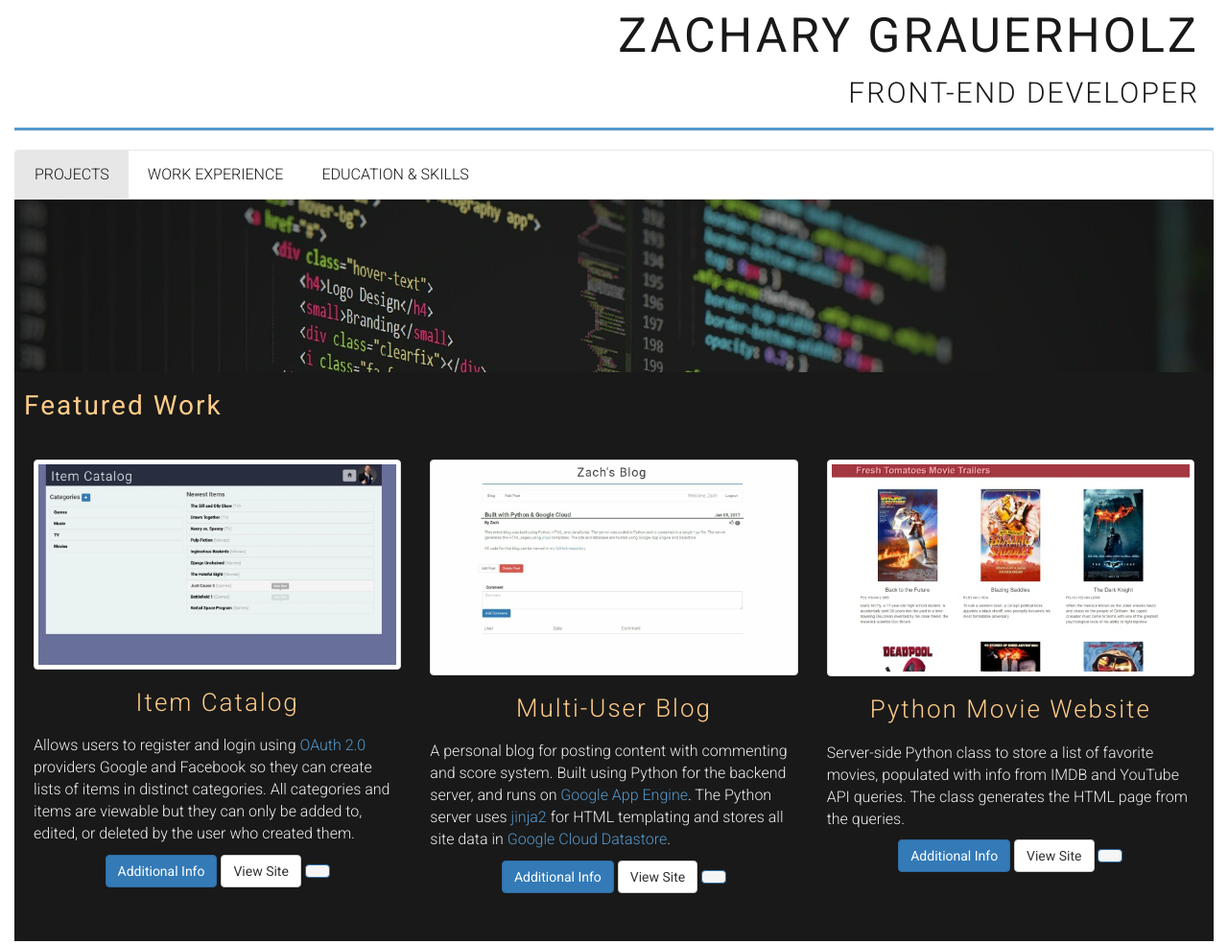
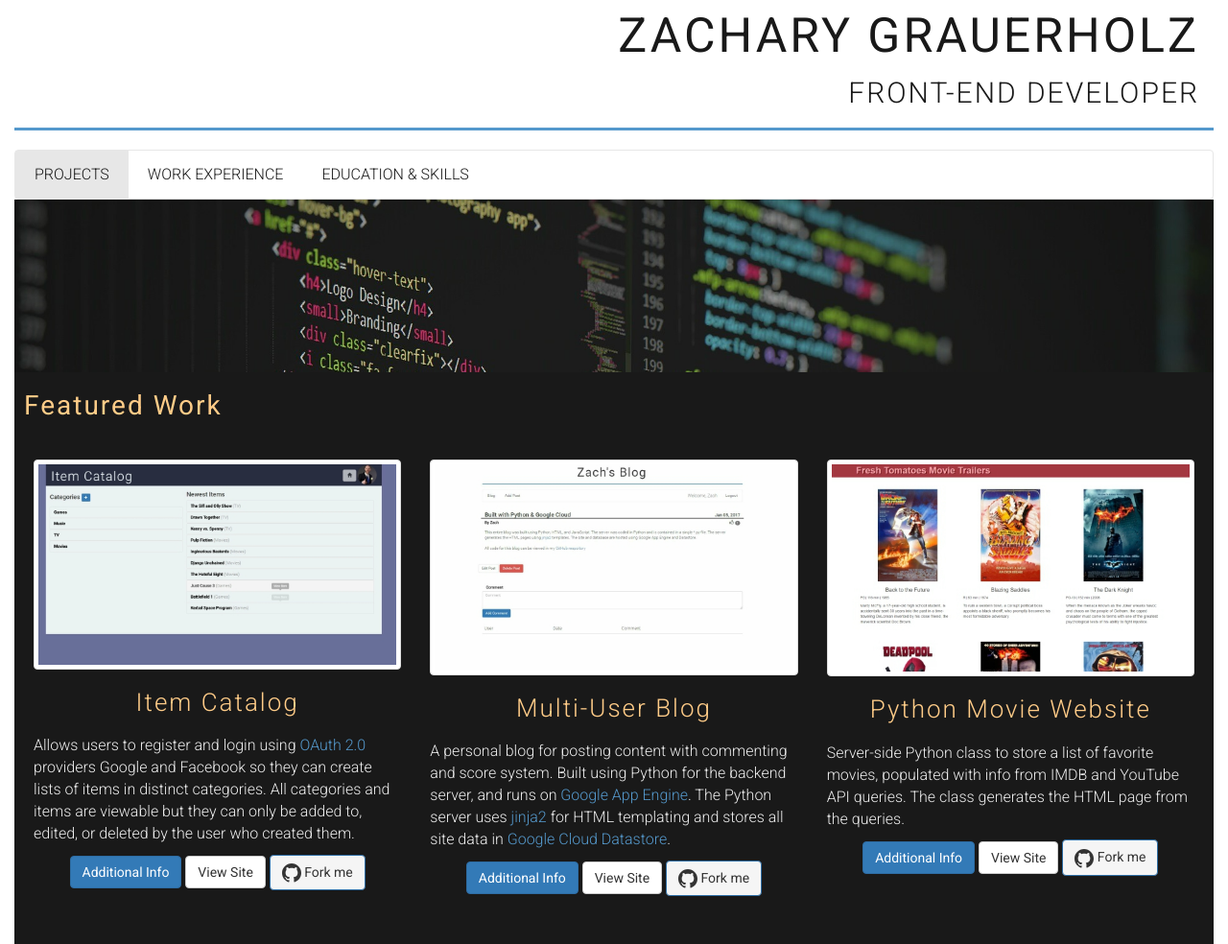
Before and after one commit to ZGrauer/Portfolio, a website: page index.html in a window 1280 px wide. Shown: the whole page at 96% size. Drawn offline with Linux system fonts and the light colour scheme; a web font is replaced by a local one.

```diff
--- a/css/style.css
+++ b/css/style.css
@@ -114,6 +114,12 @@
 }
 
 .linkedin,
+.github {
+  padding-top: 10px;
+  padding-bottom: 10px;
+}
+
+.linkedin,
 .linkedin:visited {
   background-color: #0077b5;
   color: #fff;
@@ -137,6 +143,17 @@
 .github:focus {
   background-color: #999;
   color: #333;
+}
+
+.btn-svg {
+  display: inline-block;
+  height:20px;
+  width: 20px;
+}
+
+.github-fork {
+  padding-top: 7px;
+  padding-bottom: 7px
 }
 
 .page-heading {
@@ -167,7 +184,6 @@
   letter-spacing:1px;
   margin: 20px 0;
 }
-
 
 /* Links */
 main a:hover {
--- a/index.html
+++ b/index.html
@@ -74,8 +74,8 @@
             <a href="http://itemcatalog.us-west-2.elasticbeanstalk.com/" target="_blank" class="btn btn-default" role="button" >
               View Site
             </a>
-            <a class="btn btn-primary github" href="https://github.com/ZGrauer/Item-Catalog" target="_blank" data-toggle="tooltip" data-placement="bottom" title="Fork me on GitHub">
-              <span class="brandico-github"></span>
+            <a class="btn btn-primary github github-fork" href="https://github.com/ZGrauer/Item-Catalog" target="_blank" data-toggle="tooltip" data-placement="bottom" title="Fork me on GitHub">
+              <img src="./images/github.svg" alt="Fork on GitHub" class="btn-svg" /> Fork me
             </a>
           </article>
           <article class="col-md-4 pad-bottom">
@@ -94,8 +94,8 @@
             <a href="https://zachs-blog-154712.appspot.com/" target="_blank" class="btn btn-default" role="button">
               View Site
             </a>
-            <a class="btn btn-primary github" href="https://github.com/ZGrauer/Python-Blog" target="_blank" data-toggle="tooltip" data-placement="bottom" title="Fork me on GitHub">
-              <span class="brandico-github"></span>
+            <a class="btn btn-primary github github-fork" href="https://github.com/ZGrauer/Python-Blog" target="_blank" data-toggle="tooltip" data-placement="bottom" title="Fork me on GitHub">
+              <img src="./images/github.svg" alt="Fork on GitHub" class="btn-svg" /> Fork me
             </a>
           </article>
           <article class="col-md-4 pad-bottom">
@@ -112,8 +112,8 @@
             <a href="fresh_tomatoes.html" target="_blank" class="btn btn-default" role="button">
               View Site
             </a>
-            <a class="btn btn-primary github" href="https://github.com/ZGrauer/Movie-Website" target="_blank" data-toggle="tooltip" data-placement="bottom" title="Fork me on GitHub">
-              <span class="brandico-github"></span>
+            <a class="btn btn-primary github github-fork" href="https://github.com/ZGrauer/Movie-Website" target="_blank" data-toggle="tooltip" data-placement="bottom" title="Fork me on GitHub">
+              <img src="./images/github.svg" alt="Fork on GitHub" class="btn-svg" /> Fork me
             </a>
           </article>
           <!-- TODO: add future projects -->
```
Also changed, not shown: education.html (+2 -2 lines), fresh_tomatoes.html (+5 -5 lines), work.html (+2 -2 lines), css/style.min.css, images/github.svg (added), images/linkedin.svg (added).
